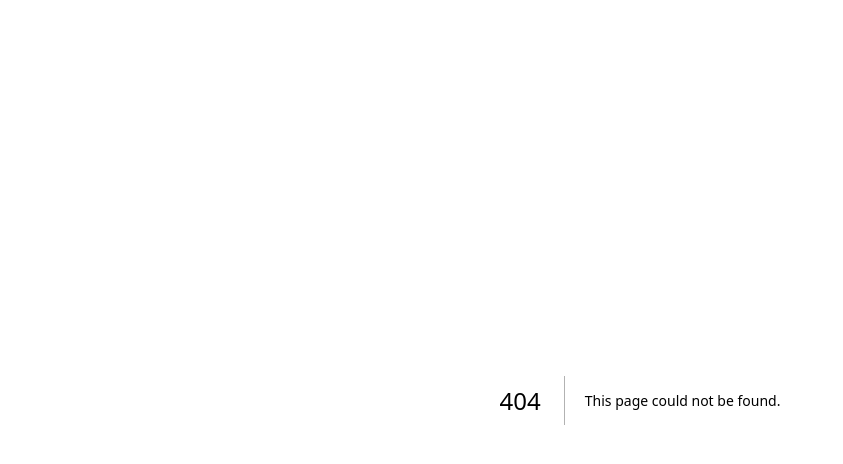
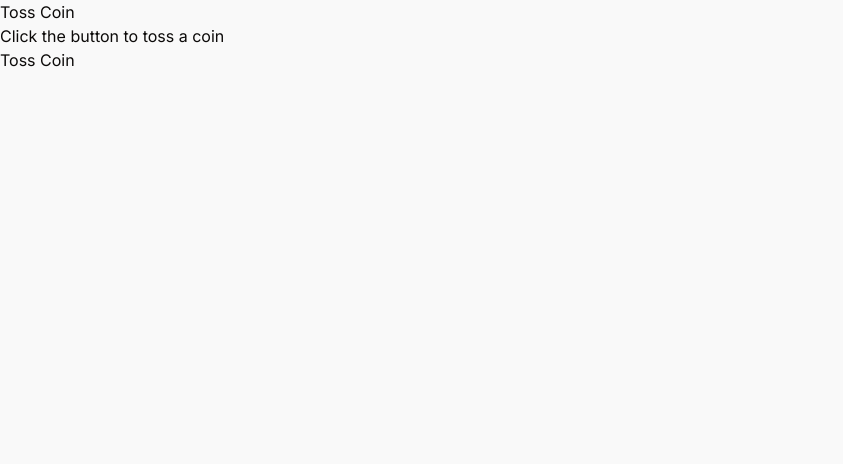
Before and after one commit to Shuffled720/eett, a Next.js app: page /toss-coin in a window 1280 px wide. Before the commit this address had no page. Shown: the top 464 px of the page, without its empty margins (0-843 px from the left). Built offline with nearby package versions, Linux system fonts and the light colour scheme.

Commit message:
skaleton created

```diff
--- /dev/null
+++ b/src/app/toss-coin/page.tsx
@@ -0,0 +1,13 @@
+
+const page = () => {
+
+    return (
+        <div>
+            <h1>Toss Coin</h1>
+            <p>Click the button to toss a coin</p>
+            <button>Toss Coin</button>
+        </div>
+    )
+}
+
+export default page
--- a/src/components/Header.tsx
+++ b/src/components/Header.tsx
@@ -2,9 +2,15 @@ import Link from "next/link"
 
 const Header = () => {
   return (
-    <Link href="https://docs.google.com/spreadsheets/d/1E3ocQqnudZKi6ozj8d4fIpUWeCCveX5_iKzG2fDJafQ/edit?usp=sharing">
-      <h1 className="text-center text-3xl py-2 ">EE Time-Table</h1>
-    </Link>
+    <>
+      <Link href="/">
+        <h1 className="text-center text-3xl py-2 ">EE Time-Table</h1>
+      </Link>
+      <Link href="/toss-coin">
+        <h1 className="text-center text-3xl py-2 ">Toss a coin</h1>
+      </Link>
+
+    </>
   )
 }
 export default Header
```
